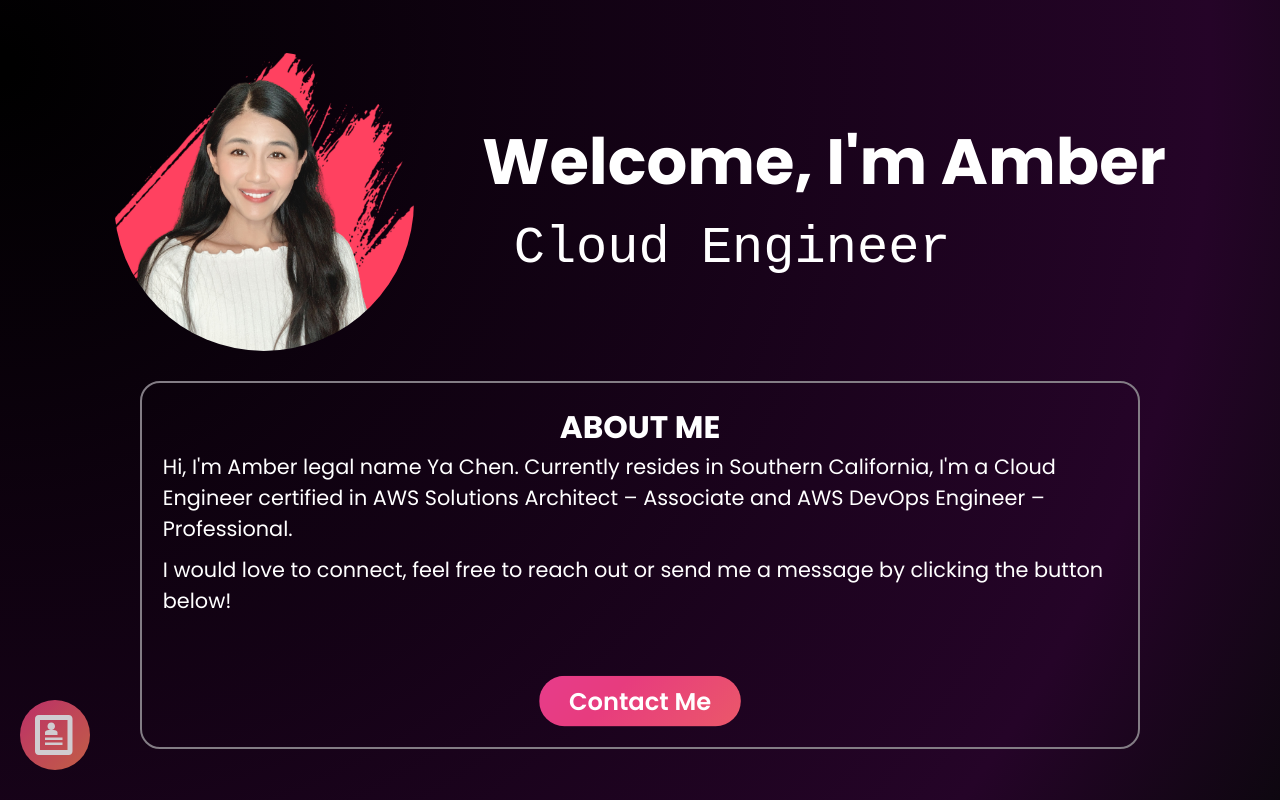
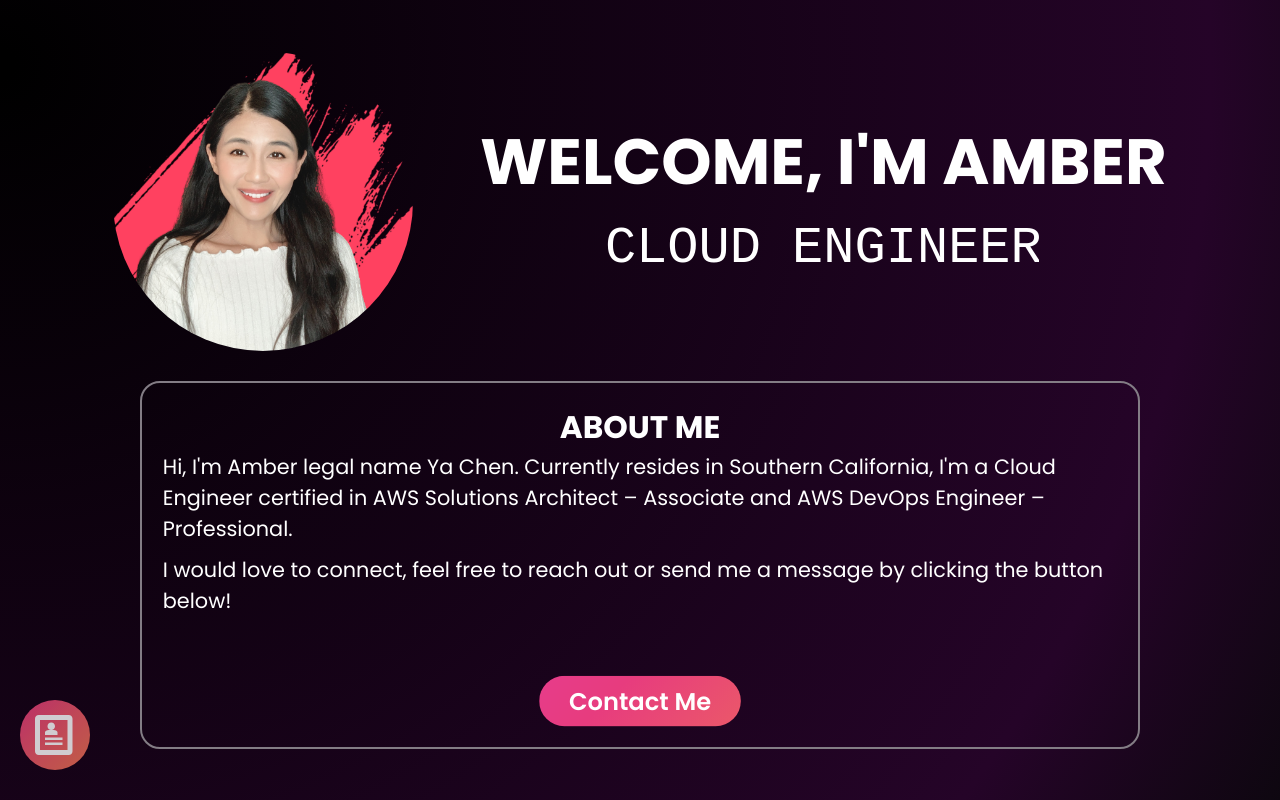
Before and after one commit to ychen44/portfolio_front, a React (Create React App) app: page / in a window 1280 px wide. Built offline with nearby package versions, Linux system fonts and the light colour scheme; a web font is replaced by a local one.

Commit message:
fixed title

```diff
--- a/src/components/Home.jsx
+++ b/src/components/Home.jsx
@@ -31,7 +31,7 @@ function Home() {
           <h1>Welcome, I'm Amber</h1>
           <div className='titles'>
             {/* <h2>I'm a ... &nbsp;</h2> */}
-            <Types className='wrapper'>
+            <Types >
               <div className='wrapper'>
                 <span className={txtCount === 1 ? 'typing cloud' : 'hidden'}>Cloud Engineer</span>
                 <span className={txtCount === 2 ? 'typing cloud' : 'hidden'}>Problem Solver</span>
--- a/src/components/Home.styled.js
+++ b/src/components/Home.styled.js
@@ -26,6 +26,10 @@ export const Header = styled.div`
   padding-bottom: 30px;
 
   .welcome {
+    text-transform: uppercase;
+    display: flex;
+    flex-direction: column;
+    align-items: center;
     h1 {
       font-size: 4rem;
     }
```
